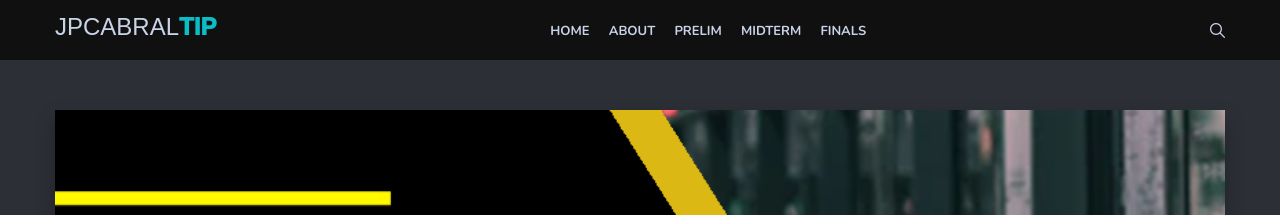
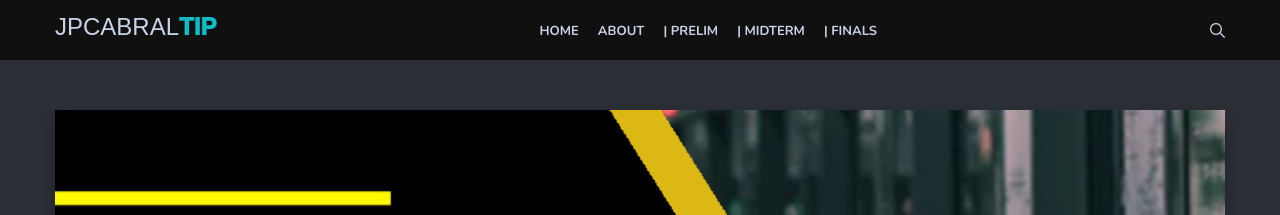
Before and after one commit to jpcabral-tip/jpcabral-tip.github.io, a Jekyll site: the page built from index.html, in a window 1280 px wide and 900 px high. Shown: the top 215 px of the window. Built offline with Jekyll 4.4.1, drawn with Linux system fonts in a browser that asks for light colours; nearby versions of some CDN libraries; the list of posts is cut into pages by our own code.

Commit message:
design change on some nav bar items

```diff
--- a/_includes/header.html
+++ b/_includes/header.html
@@ -18,9 +18,9 @@
               {% endif %}
                 {% endunless %}
               {% endfor %}
-              <li class="menu-item"><a href="#" class="menu-link">Prelim</a></li>
-              <li class="menu-item"><a href="#" class="menu-link">Midterm</a></li>
-              <li class="menu-item"><a href="#" class="menu-link">Finals</a></li>
+              <li class="menu-item"><a href="#" class="menu-link">| Prelim</a></li>
+              <li class="menu-item"><a href="#" class="menu-link">| Midterm</a></li>
+              <li class="menu-item"><a href="#" class="menu-link">| Finals</a></li>
             </ul>
           </nav>
           <div class="nav-buttons">
```
